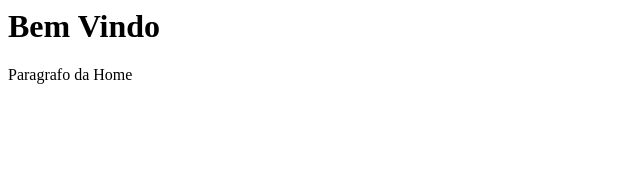
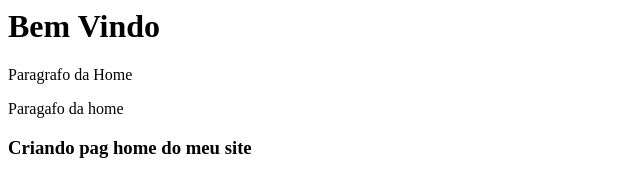
Before and after one commit to Sibione1/curso_github, a plain HTML site: page index.html in a window 1280 px wide. Shown: the whole page, without its empty margins (0-640 px from the left). Drawn offline with Linux system fonts and the light colour scheme.

Commit message:
Atualizando Page home

```diff
--- a/index.html
+++ b/index.html
@@ -1,2 +1,5 @@
 <h1> Bem Vindo</h1>
 <p> Paragrafo da Home</p>
+<p> Paragafo da home</p>
+
+<h3> Criando pag home do meu site</h3>
```
